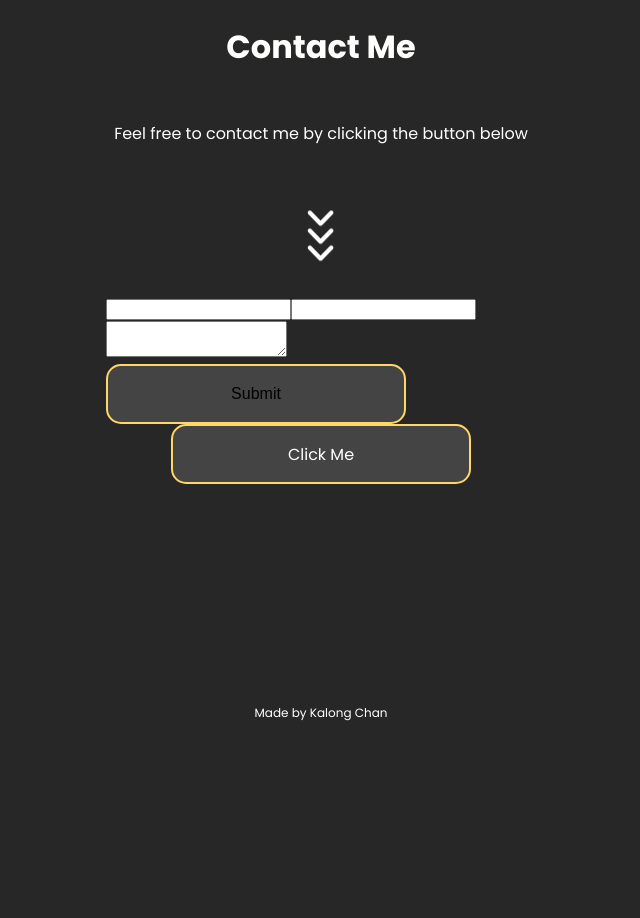
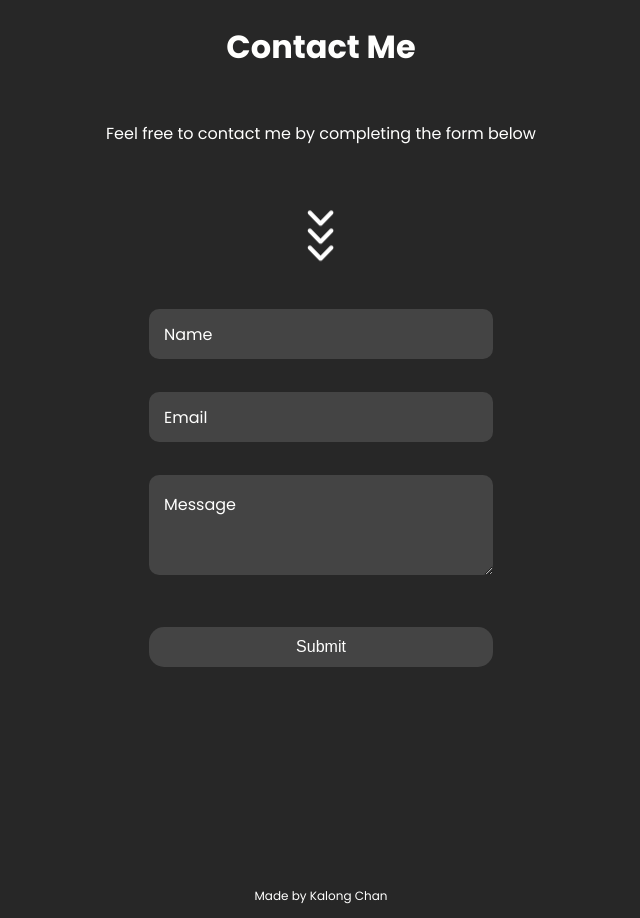
Before and after one commit to KalongChan/kalong-portfolio-page, a Next.js app: page / in a window 1280 px wide. Shown: the part 6540-7458 px from the top of the page, without its empty margins (319-959 px from the left). Before the commit the page ends 7282 px from the top, so only its background shows below. Built offline with nearby package versions, Linux system fonts and the light colour scheme.

Commit message:
ContactMe form styles && emailjs without api keys

```diff
--- a/package.json
+++ b/package.json
@@ -9,6 +9,7 @@
     "lint": "next lint"
   },
   "dependencies": {
+    "@emailjs/browser": "^3.10.0",
     "eslint": "8.35.0",
     "eslint-config-next": "13.2.3",
     "formik": "^2.2.9",
--- a/src/components/ContactMe.js
+++ b/src/components/ContactMe.js
@@ -1,9 +1,12 @@
-import Link from "next/link";
-import {Fragment} from "react";
+import {Fragment, useState} from "react";
 import * as Yup from "yup";
 import {Formik, Form, Field} from "formik";
+import emailjs from "@emailjs/browser";
 
 const ContactMe = () => {
+  const [sendClicked, setSendClicked] = useState(false);
+  const [msgSent, setMsgSent] = useState(false);
+
   const formSchema = Yup.object().shape({
     email: Yup.string()
       .email("Invalid email")
@@ -12,24 +15,24 @@ const ContactMe = () => {
     message: Yup.string().required("Please enter your message"),
   });
 
-  const formItems = [
-    {type: "email", label: "Email"},
-    {type: "name", label: "Your Name"},
-    {type: "message", label: "Your Message"},
-  ];
-
   const initialValues = {email: "", name: "", message: ""};
 
-  const handleSubmit = (values) => {
-    // e.preventDefault();
-    console.log(values);
+  const handleSubmit = (values, resetForm) => {
+    setSendClicked(true);
+    setTimeout(async () => {
+      // mailjs.send('YOUR_SERVICE_ID', 'YOUR_TEMPLATE_ID', values, 'YOUR_PUBLIC_KEY')
+
+      setMsgSent(true);
+      setSendClicked(false);
+      resetForm();
+    }, 1000);
   };
 
   return (
     <Fragment>
       <div className="contact__title">Contact Me</div>
       <div className="contact__text">
-        Feel free to contact me by clicking the button below
+        Feel free to contact me by completing the form below
       </div>
       <div className="contact__arrow">
         <img src="/img/up.png"></img>
@@ -37,32 +40,88 @@ const ContactMe = () => {
         <img src="/img/up.png"></img>
       </div>
 
+      <div className="contact__form">
         <Formik
           initialValues={initialValues}
           validationSchema={formSchema}
-        onSubmit={(values) => {
-          console.log(values);
+          validateOnChange={false}
+          validateOnBlur={false}
+          onSubmit={(values, {resetForm}) => {
+            handleSubmit(values, resetForm);
           }}
         >
           {({errors, touched}) => (
             <Form>
-            <Field name="name" />
-            {errors.name && touched.name ? <div>{errors.name}</div> : null}
-            <Field name="email" />
-            {errors.email && touched.email ? <div>{errors.email}</div> : null}
-            <Field name="message" as="textarea" />
-            {errors.message && touched.message ? (
-              <div>{errors.message}</div>
-            ) : null}
-            <button className="contact__btn" type="submit">
-              Submit
+              <div className="contact__form-row">
+                <div className="contact__form-item">
+                  <div className="contact__form-error">
+                    {errors.name && touched.name ? errors.name : ""}
+                  </div>
+                  <Field
+                    name="name"
+                    id="name"
+                    className="contact__form-input"
+                    required
+                    form="novalidateform"
+                  />
+                  <label htmlFor="name" className="contact__form-label">
+                    Name
+                  </label>
+                </div>
+
+                <div className="contact__form-item">
+                  <div className="contact__form-error">
+                    {errors.email && touched.email ? errors.email : ""}
+                  </div>
+
+                  <Field
+                    name="email"
+                    id="email"
+                    className="contact__form-input"
+                    required
+                    form="novalidateform"
+                  />
+                  <label htmlFor="email" className="contact__form-label">
+                    Email
+                  </label>
+                </div>
+              </div>
+
+              <div className="contact__form-row">
+                <div className="contact__form-item">
+                  <div className="contact__form-error">
+                    {errors.message && touched.message ? errors.message : ""}
+                  </div>
+
+                  <Field
+                    as="textarea"
+                    name="message"
+                    id="message"
+                    className="contact__form--message"
+                    required
+                    form="novalidateform"
+                  />
+                  <label
+                    htmlFor="message"
+                    className="contact__form-label--message"
+                  >
+                    Message
+                  </label>
+                  <div className="contact__form-submitted">
+                    {msgSent ? "Form submitted" : ""}
+                  </div>
+                </div>
+              </div>
+              <button
+                disabled={sendClicked}
+                className={`contact__form-btn`}
+                type="submit"
+              >
+                {sendClicked ? <span class="loader"></span> : "Submit"}
               </button>
             </Form>
           )}
         </Formik>
-
-      <div className="contact__btn">
-        <Link href="mailto:kalongchan1113@gmail.com">Click Me</Link>
       </div>
     </Fragment>
   );
--- a/src/styles/_ContactMe.scss
+++ b/src/styles/_ContactMe.scss
@@ -70,20 +70,139 @@
     }
   }
 
-  &__btn {
+  &__form {
+    width: 60%;
+    @include utils.middle {
+      width: 80%;
+    }
+    &-item {
+      position: relative;
+      width: 100%;
+      margin-right: 25px;
+      margin-bottom: 20px;
+      &:last-child {
+        margin-right: 0px;
+      }
+    }
+
+    &-row {
+      display: flex;
+      @include utils.middle {
+        flex-direction: column;
+      }
+    }
+
+    &-error {
+      font-size: 9px;
+      white-space: nowrap;
+      &:after {
+        content: "\200b";
+      }
+    }
+    &-label {
+      position: absolute;
+      color: utils.$primary;
+      top: 50%;
+      transform: translateY(-25%);
+      left: 15px;
+      transition: all 0.3s ease-in-out;
+
+      &--message {
+        @extend .contact__form-label;
+        top: 25%;
+      }
+    }
+    &-input {
+      color: utils.$primary;
+      padding: 15px 16px 0px 12px;
+      width: 100%;
+      height: 50px;
+      border-radius: 10px;
+      background-color: utils.$secondary;
+      outline: none;
+      border: none;
+
+      &:focus,
+      &:valid {
+        + .contact__form-label {
+          font-size: 12px;
+          transform: translateY(calc(-50% - 2px));
+        }
+      }
+
+      // &:valid {
+      //   + .contact__form-label {
+      //     font-size: 12px;
+      //     transform: translateY(calc(-50% - 2px));
+      //   }
+      // }
+    }
+
+    &--message {
+      font-family: Poppins, sans-serif;
+      color: utils.$primary;
+      padding: 30px 16px;
+      width: 100%;
+      height: 100px;
+      border-radius: 10px;
+      background-color: utils.$secondary;
+      outline: none;
+      border: none;
+
+      &:focus,
+      &:valid {
+        + .contact__form-label {
+          font-size: 12px;
+          transform: translateY(calc(-50% - 2px));
+        }
+      }
+    }
+
+    &-submitted {
+      white-space: nowrap;
+      &:after {
+        content: "\200b";
+      }
+    }
+
+    &-btn {
       display: flex;
       justify-content: center;
       align-items: center;
-    width: 300px;
-    height: 60px;
+      margin-left: auto;
+      margin-right: auto;
+      width: 30%;
+      height: 40px;
       font-size: 16px;
+      color: utils.$primary;
       background-color: utils.$secondary;
       border-radius: 15px;
-    border: 2px solid utils.$highlight;
+      border: none;
       cursor: pointer;
 
-    @include utils.mobile {
-      width: 80%;
+      @include utils.middle {
+        width: 100%;
       }
     }
   }
+}
+
+.loader {
+  width: 24px;
+  height: 24px;
+  border: 2px solid #fff;
+  border-bottom-color: transparent;
+  border-radius: 50%;
+  display: inline-block;
+  box-sizing: border-box;
+  animation: rotation 1s linear infinite;
+}
+
+@keyframes rotation {
+  0% {
+    transform: rotate(0deg);
+  }
+  100% {
+    transform: rotate(360deg);
+  }
+}
```
Also changed, not shown: 1 other file (tests, documents, lock files or other folders). Lines whose indentation alone changed are shown as unchanged.
